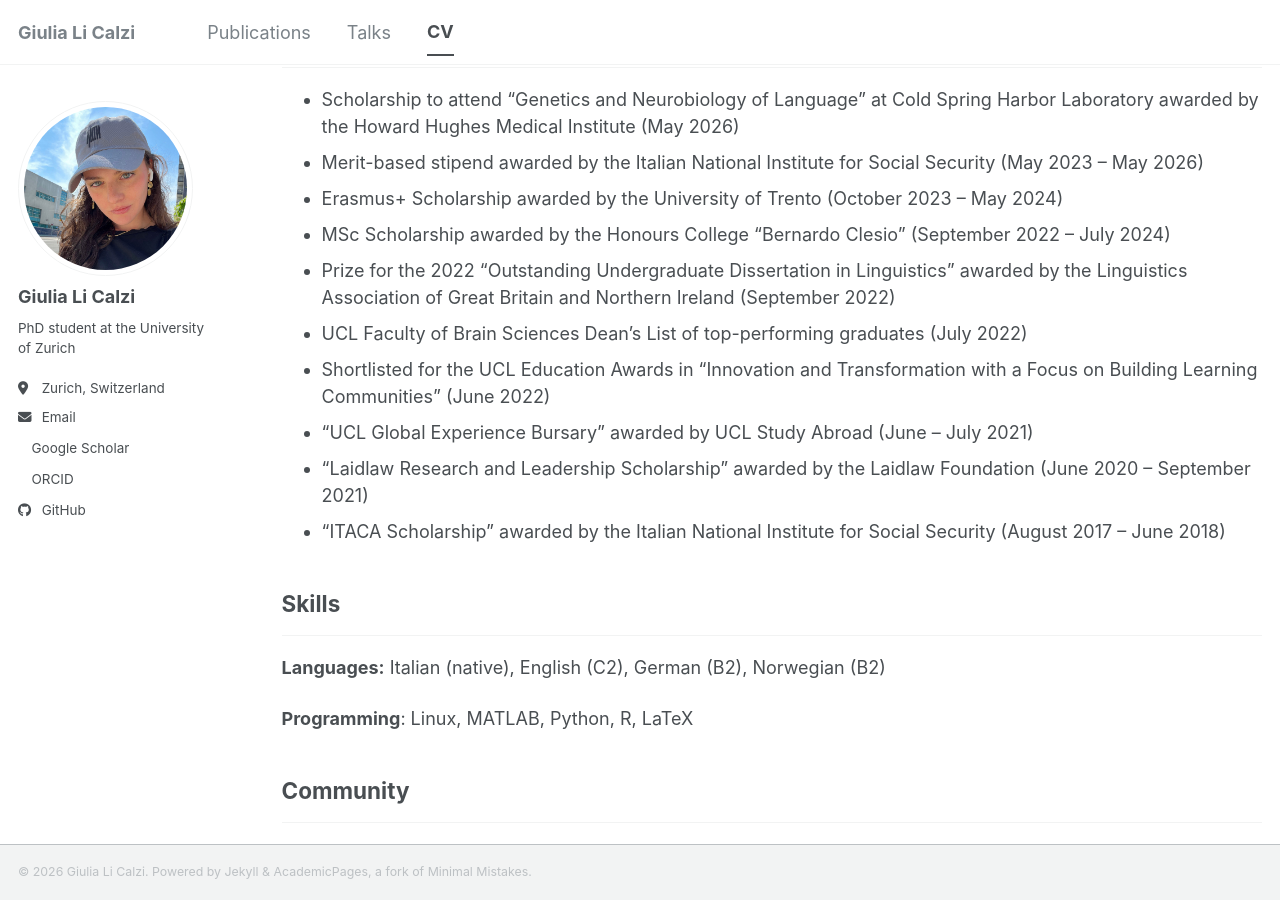
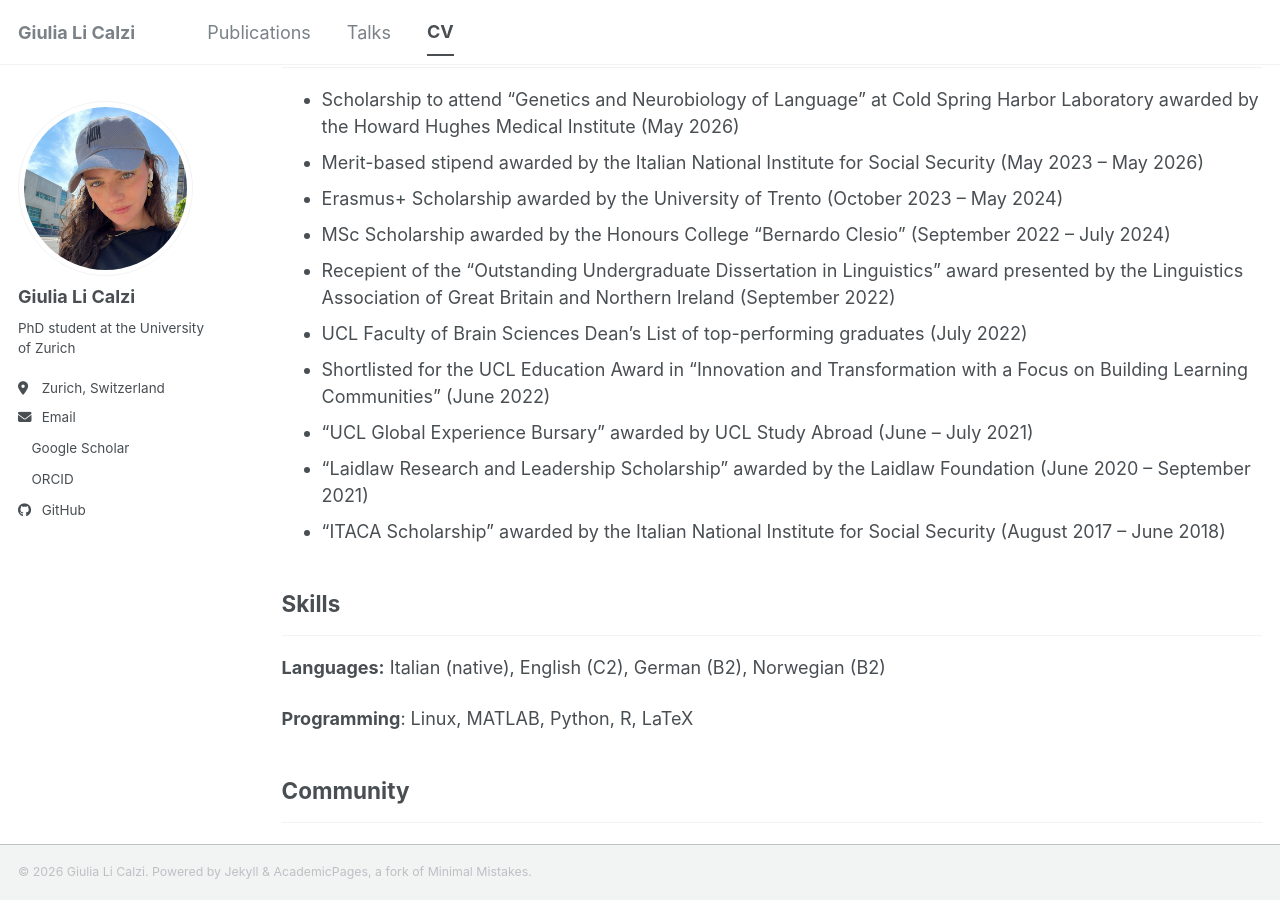
Before and after one commit to glicalzi/glicalzi.github.io, a Jekyll site: the page built from _pages/cv.md, in a window 1280 px wide and 900 px high, scrolled down 710 px. Built offline with Jekyll 4.4.1, drawn with Linux system fonts in a browser that asks for light colours; a style sheet for code colours, icons or effects is not loaded.

Commit message:
Update cv.md

```diff
--- a/_pages/cv.md
+++ b/_pages/cv.md
@@ -31,9 +31,9 @@ Moul, V., & **Li Calzi, G.** (2023). Anglo-Latin macaronic verse in early modern
 - Merit-based stipend awarded by the Italian National Institute for Social Security (May 2023 &ndash; May 2026)
 - Erasmus+ Scholarship awarded by the University of Trento (October 2023 &ndash; May 2024)
 - MSc Scholarship awarded by the Honours College "Bernardo Clesio" (September 2022 &ndash; July 2024)
-- Prize for the 2022 "Outstanding Undergraduate Dissertation in Linguistics" awarded by the Linguistics Association of Great Britain and Northern Ireland (September 2022)
+- Recepient of the "Outstanding Undergraduate Dissertation in Linguistics" award presented by the Linguistics Association of Great Britain and Northern Ireland (September 2022)
 - UCL Faculty of Brain Sciences Dean's List of top-performing graduates (July 2022)
-- Shortlisted for the UCL Education Awards in "Innovation and Transformation with a Focus on Building Learning Communities" (June 2022)
+- Shortlisted for the UCL Education Award in "Innovation and Transformation with a Focus on Building Learning Communities" (June 2022)
 - "UCL Global Experience Bursary" awarded by UCL Study Abroad (June &ndash; July 2021)
 - "Laidlaw Research and Leadership Scholarship" awarded by the Laidlaw Foundation (June 2020 &ndash; September 2021)
 - "ITACA Scholarship" awarded by the Italian National Institute for Social Security (August 2017 &ndash; June 2018)
```
